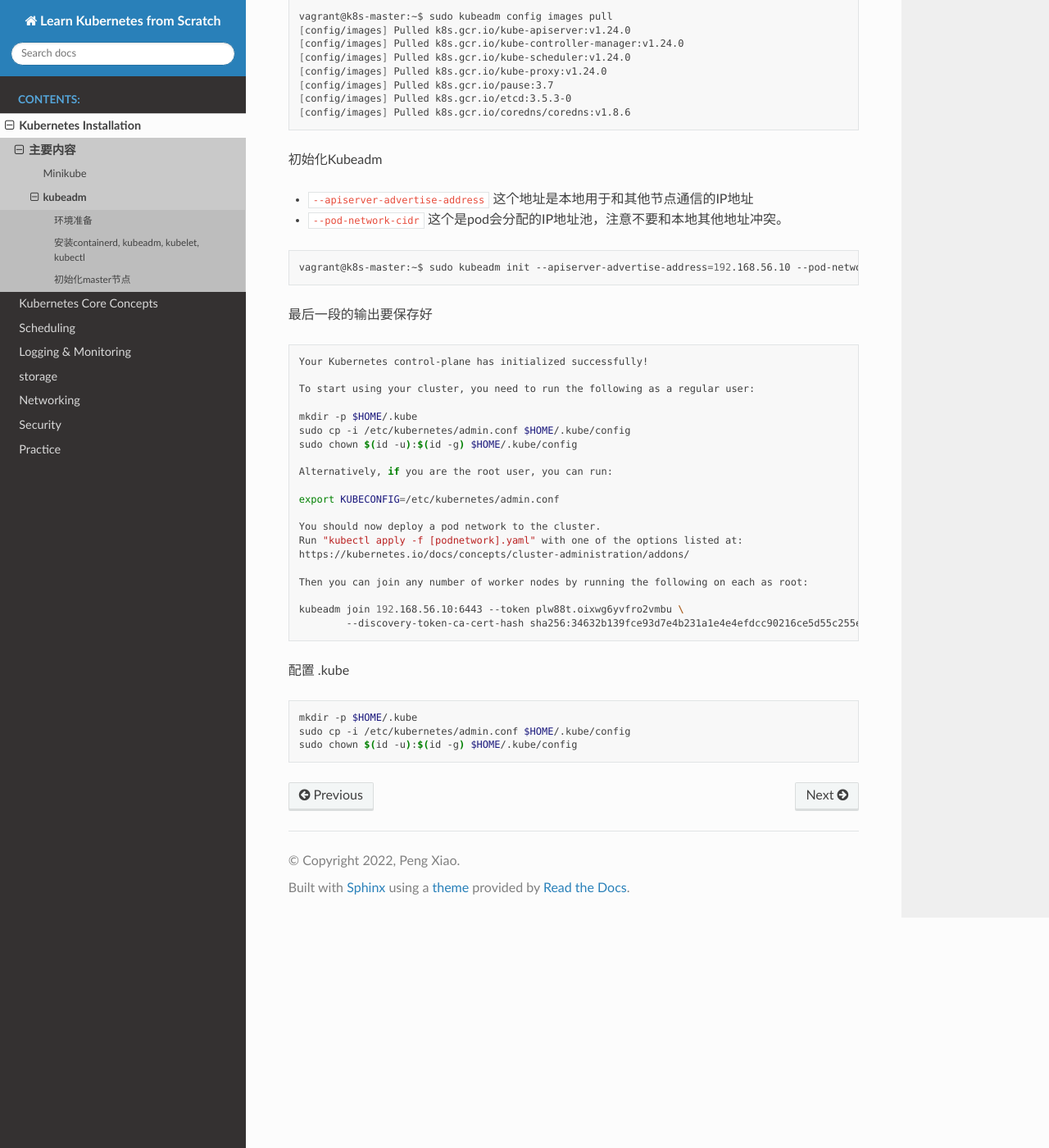
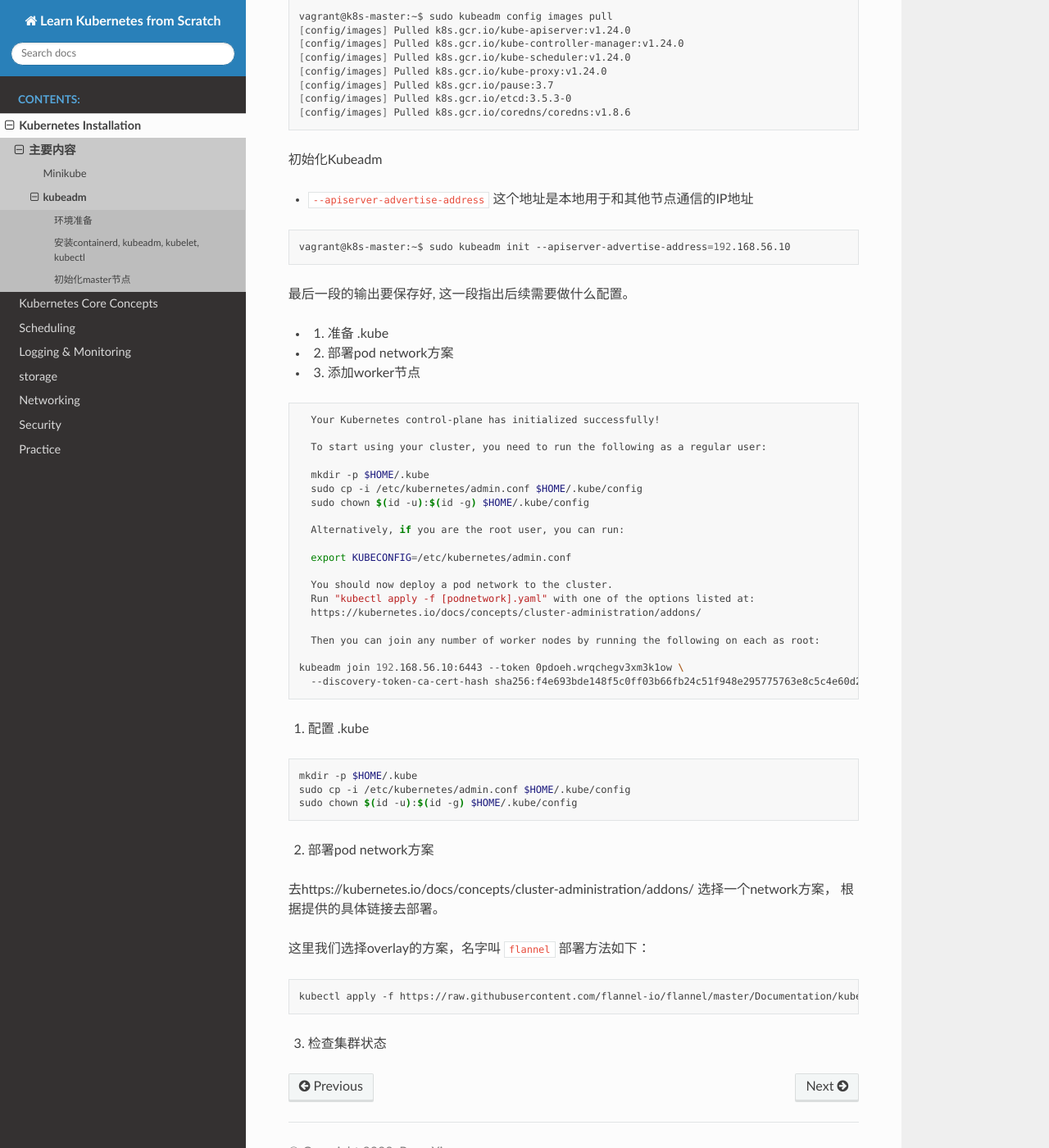
Before and after one commit to xiaopeng163/learn-k8s-from-scratch, a Sphinx documentation site: the page built from source/k8s-install/kubeadm.rst, in a window 1280 px wide and 1400 px high, scrolled down 2226 px. Shown: the whole window at 82% size. Built offline with Sphinx 7.4.7 and the Read the Docs theme 2.0.0, drawn with Linux system fonts in a browser that asks for light colours; some of the changed text lies outside the part shown.

Commit message:
update kubeadm

```diff
--- a/source/k8s-install/kubeadm.rst
+++ b/source/k8s-install/kubeadm.rst
@@ -33,7 +33,7 @@
 
 .. warning::
 
-   如果你使用的是云服务提供的虚拟机，请确保把安全策略组配置好，确保三台机器之间可以访问任意端口，
+   如果你使用的是云服务提供的虚拟机，请确保把安全策略组配置好，确保三台机器之间可以访问任意端口，https://kubernetes.io/docs/reference/ports-and-protocols/
 
 
 
@@ -133,13 +133,16 @@
 初始化Kubeadm
 
 - ``--apiserver-advertise-address``  这个地址是本地用于和其他节点通信的IP地址
-- ``--pod-network-cidr``  这个是pod会分配的IP地址池，注意不要和本地其他地址冲突。
 
 .. code-block:: bash
 
-    vagrant@k8s-master:~$ sudo kubeadm init --apiserver-advertise-address=192.168.56.10 --pod-network-cidr=10.1.0.0/16
+    vagrant@k8s-master:~$ sudo kubeadm init --apiserver-advertise-address=192.168.56.10
 
-最后一段的输出要保存好
+最后一段的输出要保存好, 这一段指出后续需要做什么配置。
+
+- 1. 准备 .kube
+- 2. 部署pod network方案
+- 3. 添加worker节点
 
 .. code-block:: bash
 
@@ -161,13 +164,26 @@
 
     Then you can join any number of worker nodes by running the following on each as root:
 
-    kubeadm join 192.168.56.10:6443 --token plw88t.oixwg6yvfro2vmbu \
-            --discovery-token-ca-cert-hash sha256:34632b139fce93d7e4b231a1e4e4efdcc90216ce5d55c255ea43b9236843d1c0
+  kubeadm join 192.168.56.10:6443 --token 0pdoeh.wrqchegv3xm3k1ow \
+    --discovery-token-ca-cert-hash sha256:f4e693bde148f5c0ff03b66fb24c51f948e295775763e8c5c4e60d24ff57fe82
 
-配置 .kube
+1. 配置 .kube
 
 .. code-block:: bash
 
     mkdir -p $HOME/.kube
     sudo cp -i /etc/kubernetes/admin.conf $HOME/.kube/config
     sudo chown $(id -u):$(id -g) $HOME/.kube/config
+
+2. 部署pod network方案
+
+去https://kubernetes.io/docs/concepts/cluster-administration/addons/ 选择一个network方案， 根据提供的具体链接去部署。
+
+
+这里我们选择overlay的方案，名字叫 ``flannel`` 部署方法如下：
+
+.. code-block:: bash
+
+  kubectl apply -f https://raw.githubusercontent.com/flannel-io/flannel/master/Documentation/kube-flannel.yml
+
+3. 检查集群状态
```
Also changed, not shown: 2 other files.
